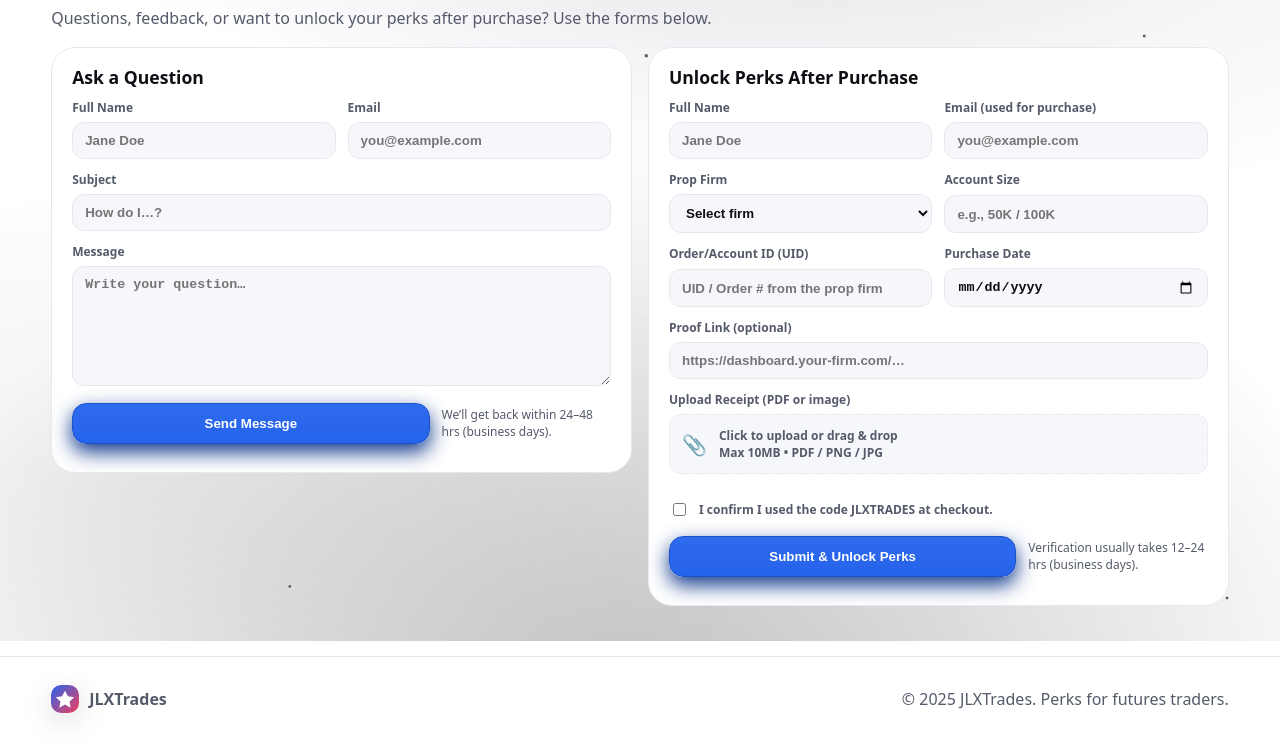
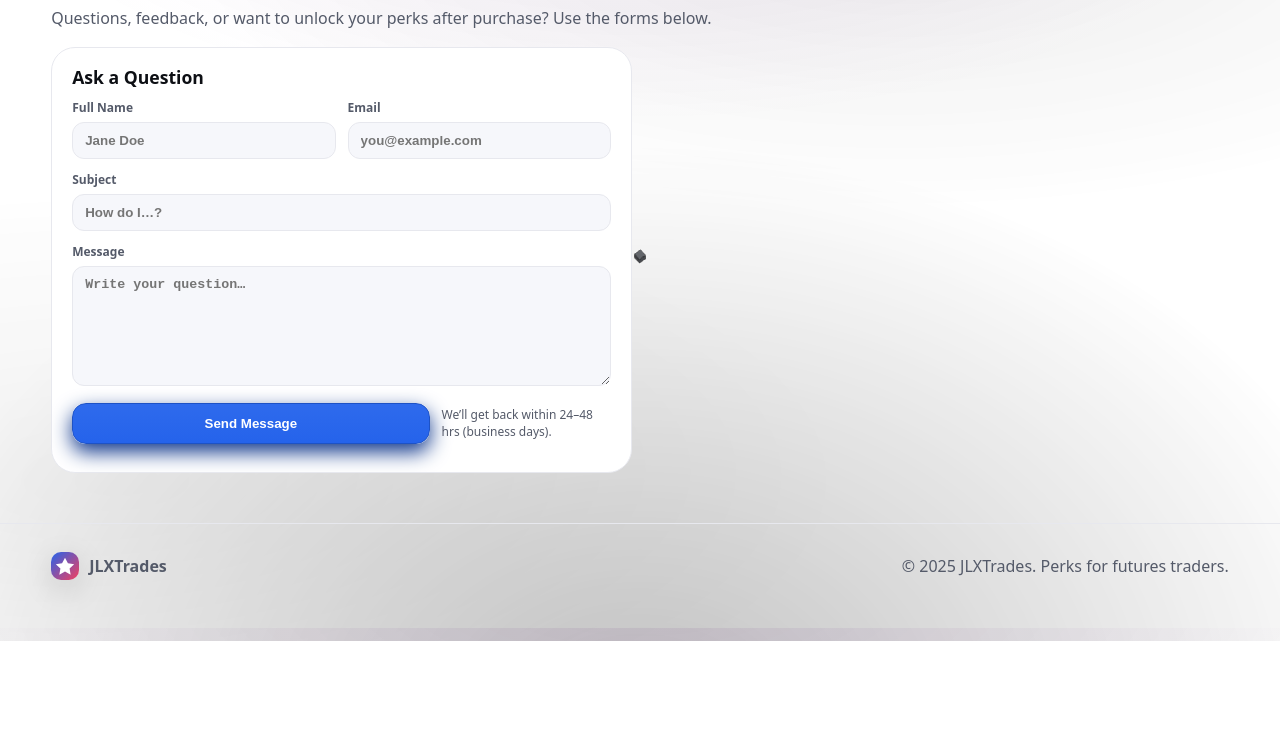
Before and after one commit to numemsa34a/WEB, a plain HTML site: page contact.html in a window 1280 px wide. Shown: the part 159-914 px from the top of the page. After the commit the page ends 800 px from the top, so only its background shows below. Drawn offline with nearby package versions, Linux system fonts and the light colour scheme.

Commit message:
cONATCTUPADTES

```diff
--- a/contact.html
+++ b/contact.html
@@ -171,77 +171,7 @@
 
 
         <!-- Unlock Perks After Purchase -->
-        <div class="card" data-move>
-          <h2 class="section-title" style="font-size:1.1rem;">Unlock Perks After Purchase</h2>
-          <form id="form-verify" class="contact-form" method="POST" action="#" enctype="multipart/form-data">
-            <!-- Replace action with your endpoint later -->
-            <div class="form-grid">
-              <div class="form-field">
-                <label for="vName">Full Name</label>
-                <input id="vName" name="name" type="text" placeholder="Jane Doe" required>
-              </div>
-              <div class="form-field">
-                <label for="vEmail">Email (used for purchase)</label>
-                <input id="vEmail" name="email" type="email" placeholder="you@example.com" required>
-              </div>
-              <div class="form-field">
-                <label for="vFirm">Prop Firm</label>
-                <select id="vFirm" name="firm" required>
-                  <option value="" disabled selected>Select firm</option>
-                  <option>My Funded Futures</option>
-                  <option>Top One Futures</option>
-                  <option>Topstep</option>
-                  <option>Apex</option>
-                  <option>Take Profit Trader</option>
-                  <option>Bulenox</option>
-                  <option>Others</option>
-                </select>
-              </div>
-              <div class="form-field">
-                <label for="vAccount">Account Size</label>
-                <input id="vAccount" name="accountSize" type="text" placeholder="e.g., 50K / 100K" required>
-              </div>
-              <div class="form-field">
-                <label for="vOrder">Order/Account ID (UID)</label>
-                <input id="vOrder" name="orderId" type="text" placeholder="UID / Order # from the prop firm" required>
-              </div>
-              <div class="form-field">
-                <label for="vDate">Purchase Date</label>
-                <input id="vDate" name="purchaseDate" type="date" required>
-              </div>
-              <div class="form-field form-span-2">
-                <label for="vLink">Proof Link (optional)</label>
-                <input id="vLink" name="proofUrl" type="url" placeholder="https://dashboard.your-firm.com/…">
-              </div>
-              <!-- Receipt upload -->
-              <div class="form-field form-span-2">
-                <label>Upload Receipt (PDF or image)</label>
-                <label class="file-drop" for="vReceipt">
-                  <input id="vReceipt" name="receipt" type="file" accept=".pdf,image/*" required>
-                  <div class="file-drop-ui">
-                    <div class="file-drop-icon">📎</div>
-                    <div>
-                      <strong>Click to upload</strong> or drag &amp; drop
-                      <div class="muted">Max 10MB • PDF / PNG / JPG</div>
-                    </div>
-                  </div>
-                </label>
-                <div id="vReceiptPreview" class="file-preview" aria-live="polite"></div>
-              </div>
-              <div class="form-field form-span-2">
-                <label class="checkline">
-                  <input type="checkbox" id="vConfirm" name="confirm" required>
-                  <span>I confirm I used the code <strong>JLXTRADES</strong> at checkout.</span>
-                </label>
-              </div>
-            </div>
-            <div class="form-actions">
-              <button type="submit" class="btn-primary">Submit &amp; Unlock Perks</button>
-              <p class="help-text">Verification usually takes 12–24 hrs (business days).</p>
-            </div>
-            <p class="form-note" id="vNote" hidden>✅ Thanks! We’ve received your submission.</p>
-          </form>
-        </div>
+
 
       </div>
     </section>
```
